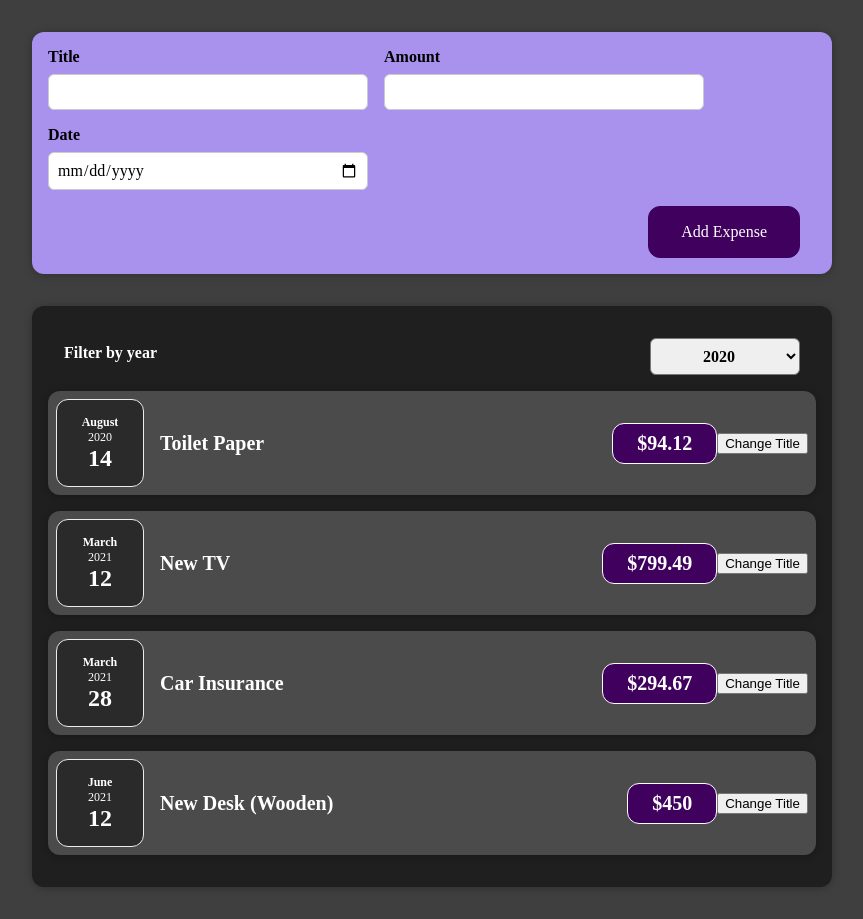
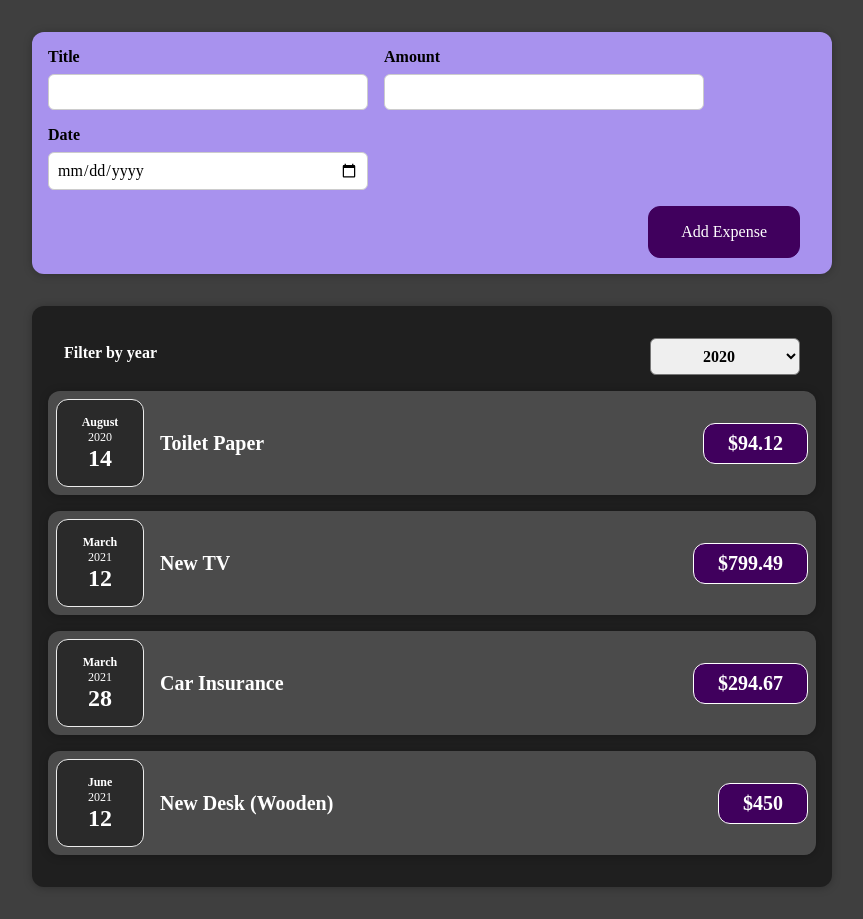
Before and after one commit to bautrey37/react-udemy, a React (Create React App) app in the folder Sections/first-app/: page / in a window 1280 px wide. Shown: the whole page, without its empty margins (208-1071 px from the left). Built offline with nearby package versions, Linux system fonts and the light colour scheme.

Commit message:
finish section 4

```diff
--- a/Sections/first-app/src/components/Expenses/ExpenseItem.js
+++ b/Sections/first-app/src/components/Expenses/ExpenseItem.js
@@ -5,20 +5,13 @@
 import './ExpenseItem.css';
 
 const ExpenseItem = (props) => {
-  const clickHandler = () => {
-    setTitle('updated');
-  };
-
-  const [title, setTitle] = useState(props.title);
-
   return (
     <Card className="expense-item">
       <ExpenseDate date={props.date} />
       <div className="expense-item__description">
-        <h2>{title}</h2>
+        <h2>{props.title}</h2>
         <div className="expense-item__price">${props.amount}</div>
       </div>
-      <button onClick={clickHandler}>Change Title</button>
     </Card>
   );
 };
```
